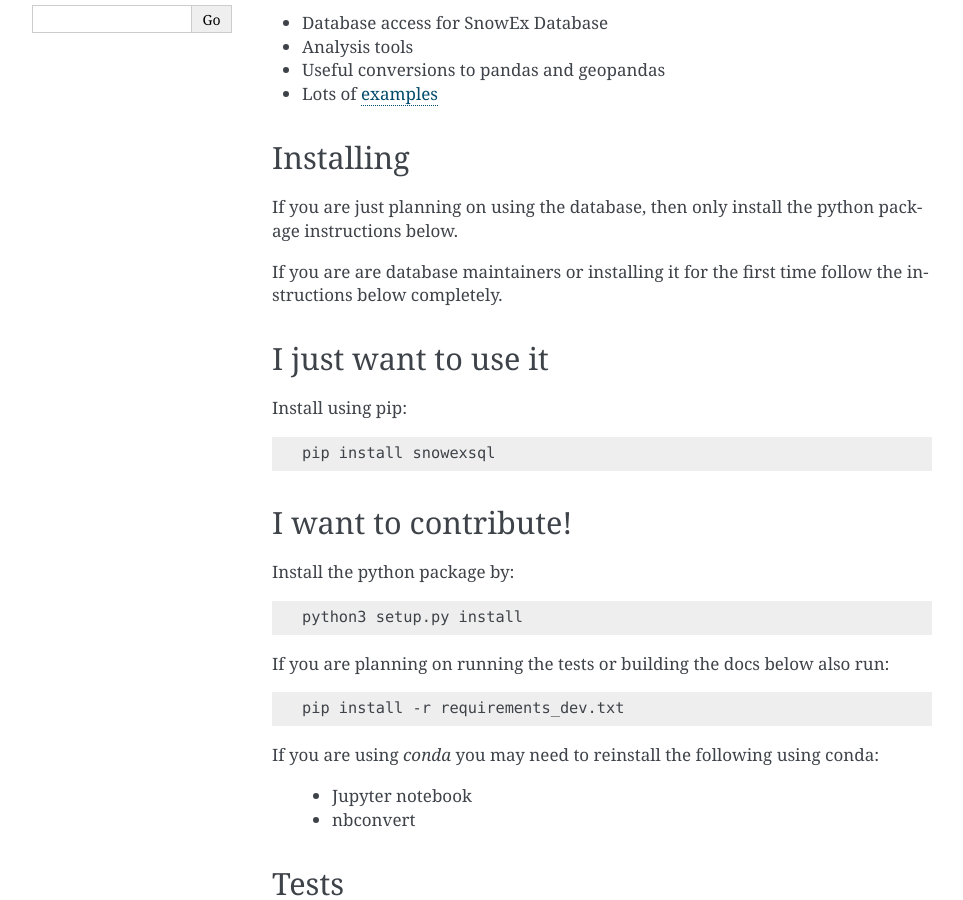
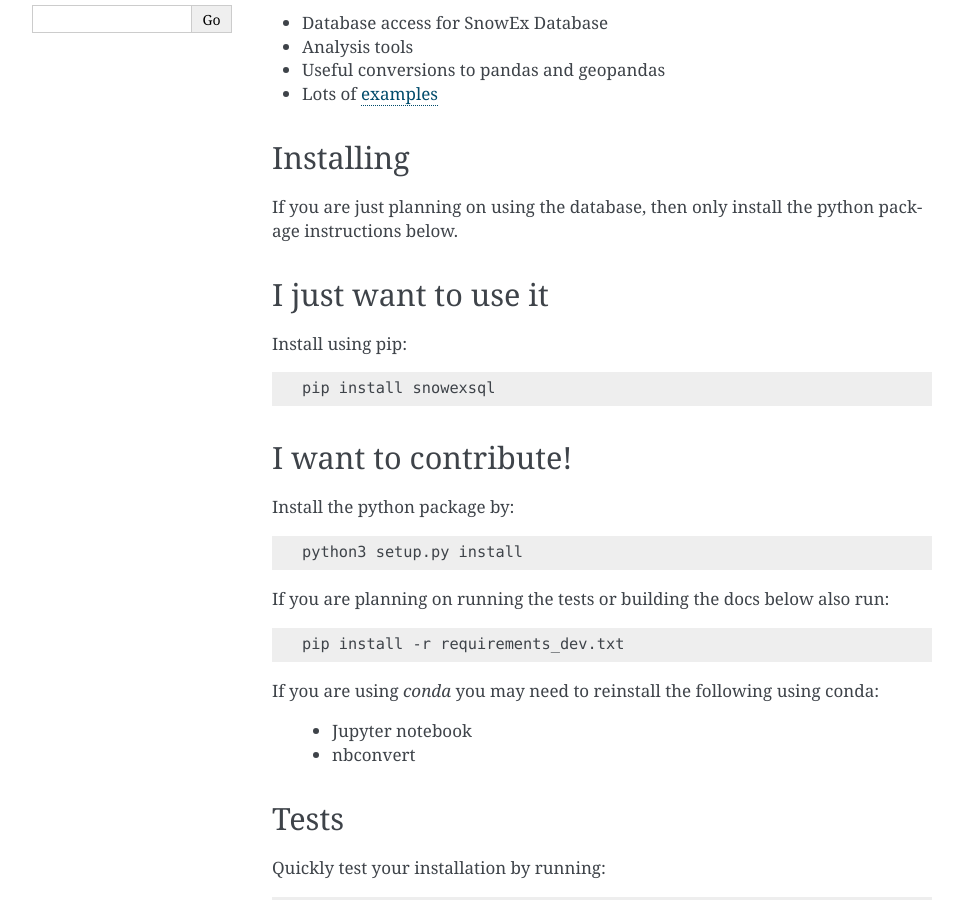
Before and after one commit to SnowEx/snowexsql, a Sphinx documentation site: the page built from docs/readme.rst, in a window 1280 px wide and 900 px high, scrolled down 369 px. Shown: the whole window, without its empty margins (148-1111 px from the left). Built offline with Sphinx 7.4.7, drawn with Linux system fonts in a browser that asks for light colours; pages that are not in the unit, such as notebooks, are missing from menus.

```diff
--- a/README.rst
+++ b/README.rst
@@ -35,9 +39,6 @@
 ----------
 If you are just planning on using the database, then only install the
 python package instructions below.
-
-If you are are database maintainers or installing it for the first time
-follow the instructions below completely.
 
 I just want to use it
 ---------------------
--- a/docs/history.rst
+++ b/docs/history.rst
@@ -20,4 +20,5 @@
 * Repo was split into an access client and a db builder to reduce overhead
 * snowexsql is now an access client and python tools to make life easy
 * snowex_db_ is now a repo containing all necessary assets to build db.
+
 .. _snowex_db: https://github.com/SnowEx/snowex_db
```
Also changed, not shown: other parts of README.rst (+4 -0 lines).
